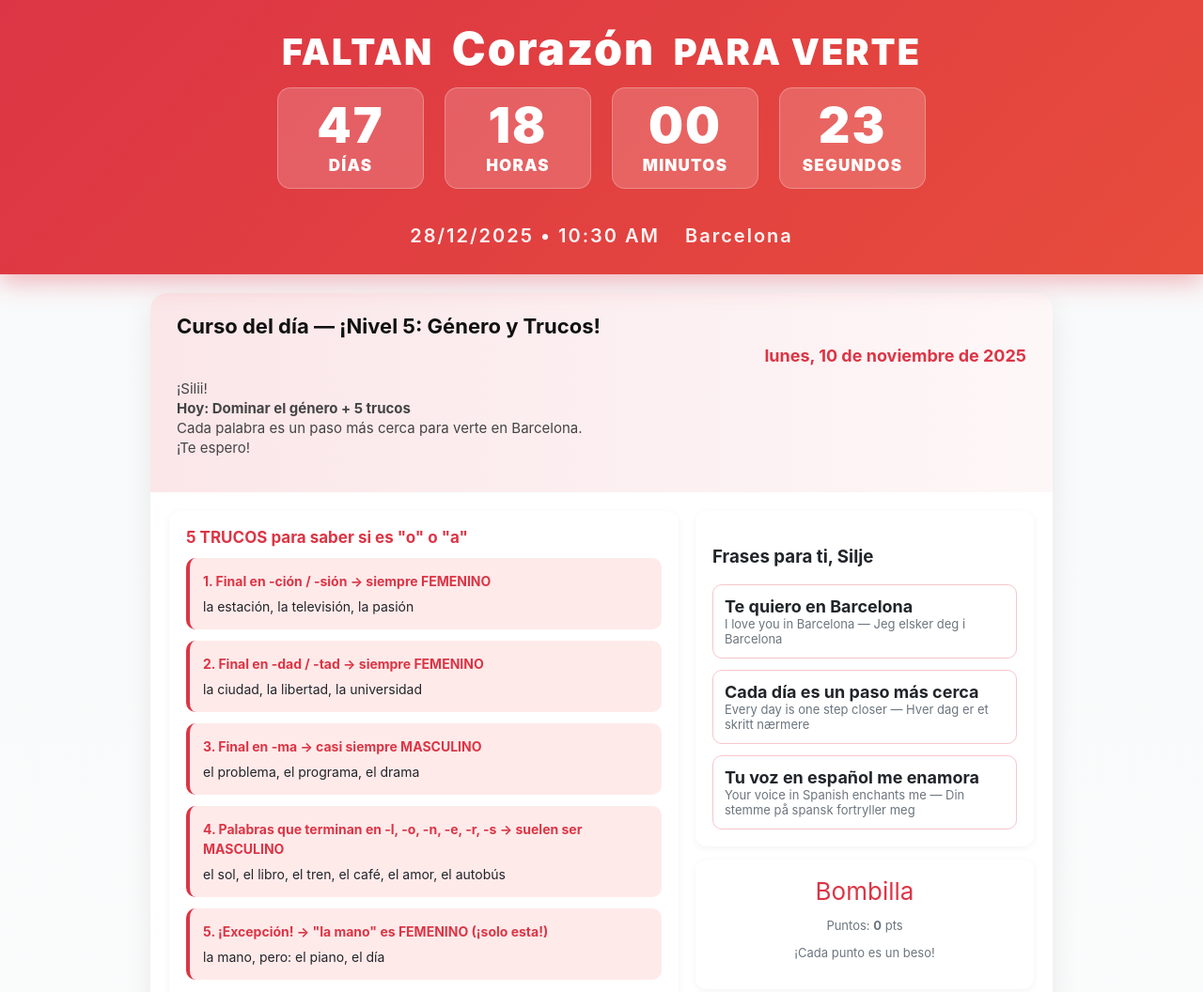
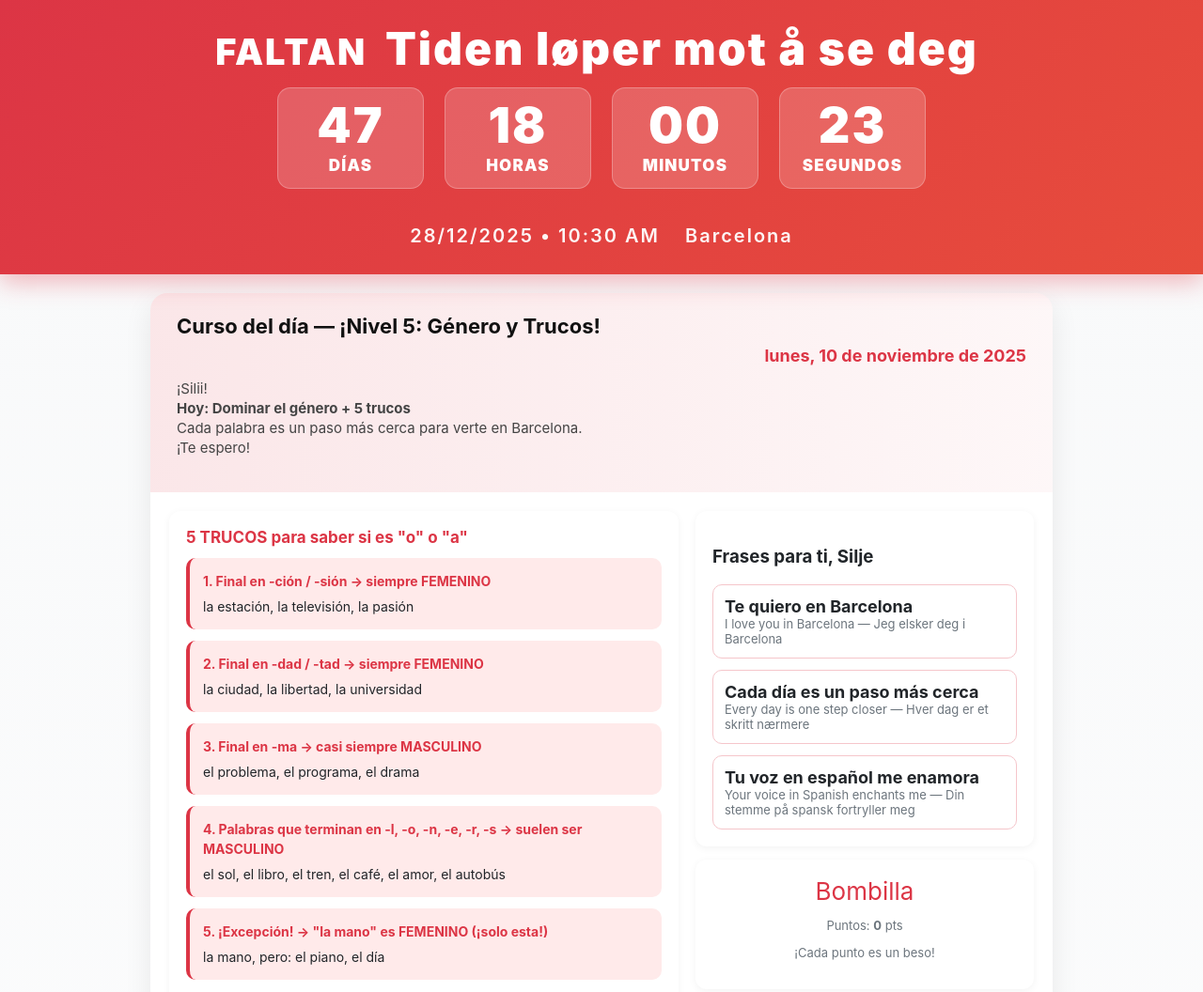
Before and after one commit to mohamed476/dental, a website: page index.html in a window 1280 px wide. Shown: the top 1056 px of the page at 94% size. Drawn offline with Linux system fonts and the light colour scheme.

Commit message:
index.html

```diff
--- a/index.html
+++ b/index.html
@@ -101,7 +101,7 @@
 
   <!-- TIMER ROMÁNTICO EN ROJO -->
   <div class="timer-banner">
-    <div>FALTAN <span class="heart">Corazón</span> PARA VERTE</div>
+    <div>FALTAN <span class="heart">Tiden løper mot å se deg</span> </div>
     <div class="countdown">
       <div class="block"><div class="num" id="days">00</div><div class="label">días</div></div>
       <div class="block"><div class="num" id="hours">00</div><div class="label">horas</div></div>
```
